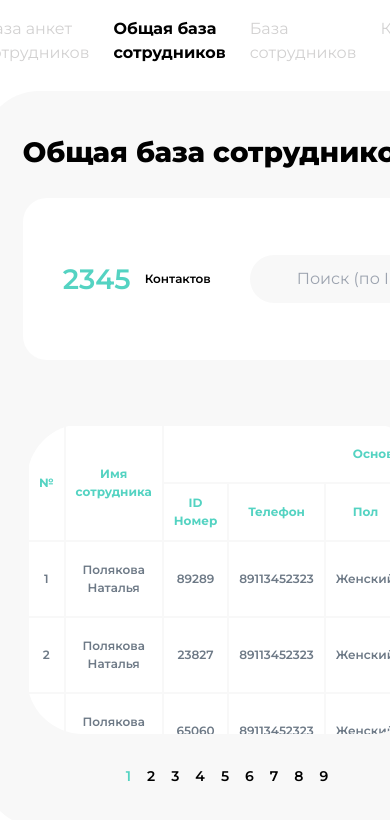
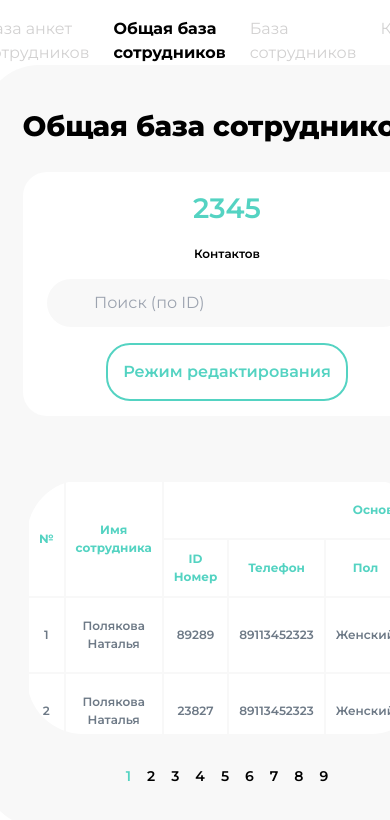
Before and after one commit to sohodoll/h2o, a React (Vite) app: page /full-employees-database in a window 390 px wide. Shown: the top 820 px of the page. Built offline with nearby package versions, Linux system fonts and the light colour scheme.

Commit message:
feat: add responsive design

```diff
--- a/src/App.css
+++ b/src/App.css
@@ -11,6 +11,6 @@
     'navbar main';
   background: linear-gradient(180deg, #54d3c2 0%, #30898a 100%);
   grid-template-columns: 1fr 10fr;
-  grid-template-rows: 1fr 10fr;
+  grid-template-rows: 0.5fr 10fr;
   border-radius: 56px;
 }
--- a/src/components/Main/GeneralEmployeesPage/styles.module.css
+++ b/src/components/Main/GeneralEmployeesPage/styles.module.css
@@ -68,7 +68,7 @@
   margin-top: 4rem;
   overflow-y: hidden;
   overflow-x: scroll;
-  height: 25.2rem;
+  height: 25.8rem;
   background: white;
   border-radius: 56px;
   max-width: clamp(400px, 80vw, 100%);
@@ -77,7 +77,7 @@
 }
 
 table {
-  width: 150vw;
+  width: 190vw;
   border-collapse: collapse;
 }
 
@@ -104,11 +104,17 @@ td {
 .tableContainer::-webkit-scrollbar {
   -webkit-appearance: none;
   height: 8px;
+  width: 8px;
 }
 
 .tableContainer::-webkit-scrollbar-thumb {
   border-radius: 5px;
   background-color: #b6bcc3;
+}
+
+.tableContainer::-webkit-scrollbar-thumb:active {
+  border-radius: 5px;
+  background-color: #868b91;
 }
 
 .pagination {
@@ -130,3 +136,27 @@ td {
 .sort:hover {
   cursor: pointer;
 }
+
+@media screen and (max-width: 1250px) {
+  .tableContainer {
+    overflow-y: scroll;
+  }
+
+  .searchPanel {
+    flex-direction: column;
+    gap: 1rem;
+    padding: 15px;
+  }
+
+  .searchPanel > button {
+    margin-left: 0;
+  }
+
+  .searchPanel > span {
+    margin-right: 0;
+  }
+
+  .searchPanel > div > input {
+    margin-left: 0;
+  }
+}
```
